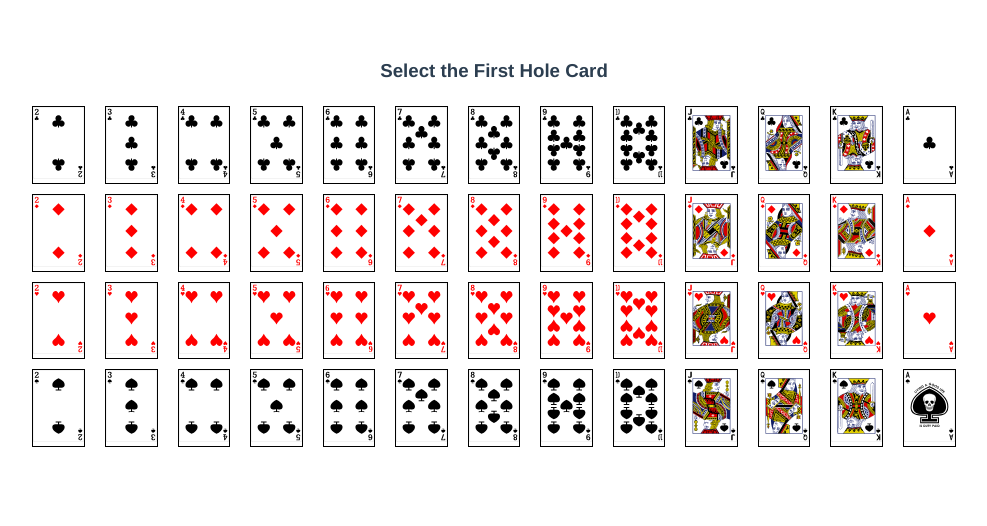
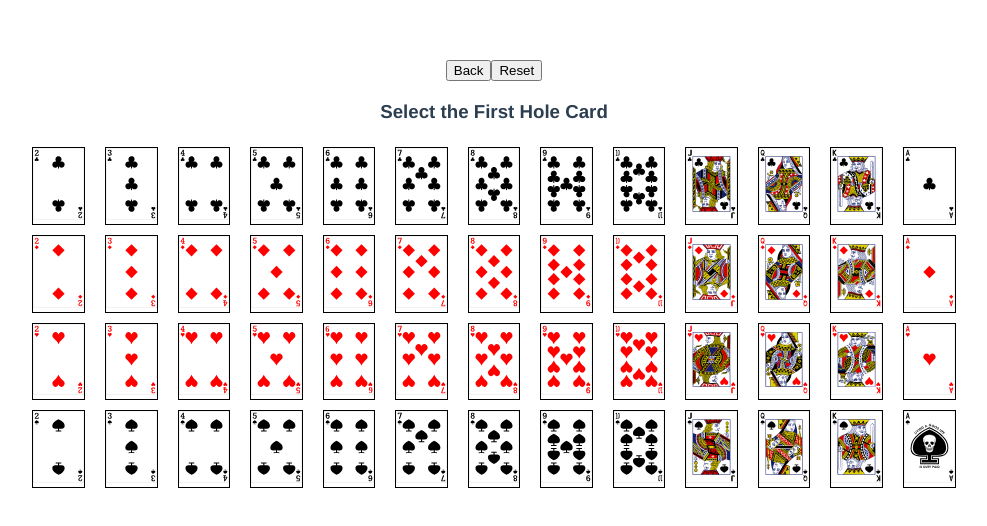
Before and after one commit to amarkules1/texas-holdem-dashboard, a Vue app in the folder texas-holdem-frontend/: page / in a window 1280 px wide. Shown: the top 526 px of the page, without its empty margins (146-1133 px from the left). Built offline with nearby package versions, Linux system fonts and the light colour scheme.

Commit message:
add back and reset buttons

```diff
--- a/texas-holdem-frontend/src/components/CardSelector.vue
+++ b/texas-holdem-frontend/src/components/CardSelector.vue
@@ -1,6 +1,4 @@
 <template>
-  <!-- try to make this work https://vuejs.org/guide/built-ins/transition  -->
-  <Transition>
   <div class="cardSelector">
     <h3>Select the {{ cardToSelect }}</h3>
     <div v-for="suit in suits" :key="suit" class="suitRow">
@@ -14,8 +12,6 @@
       </div>
     </div>
   </div>
-
-  </Transition>
 </template>
 
 
@@ -74,13 +70,4 @@ export default {
 .cardSelector {
   margin-top: 20px;
 }
-.v-enter-active,
-.v-leave-active {
-  transition: opacity 1s ease;
-}
-
-.v-enter-from,
-.v-leave-to {
-  opacity: 0;
-}
 </style>
--- a/texas-holdem-frontend/src/components/CardStatsContainer.vue
+++ b/texas-holdem-frontend/src/components/CardStatsContainer.vue
@@ -1,5 +1,9 @@
 <template>
     <SelectedCards :holeCards="holeCards" :communityCards="communityCards" />
+    <div class="buttonBar">
+      <button @click="backButton">Back</button>
+      <button @click="reset">Reset</button>
+    </div>
     <div class="cardSelectionHolder" v-if="cards.length < 7">
         <CardSelector :cardToSelect="getCardName()" :disabledCards="cards" @selectCard="(rank, suit) => selectCard(rank, suit)" />
     </div>
@@ -41,6 +45,21 @@ export default {
 
         getCardName() {
             return this.selections[this.cards.length]
+        },
+        backButton() {
+            if (this.cards.length > 0) {
+                this.cards.pop()
+            }
+            if (this.communityCards.length > 0) {
+                this.communityCards.pop()
+            } else if (this.holeCards.length > 0) {
+                this.holeCards.pop()
+            }
+        },
+        reset () {
+            this.cards = []
+            this.holeCards = []
+            this.communityCards = []
         }
     }
 }
```
Also changed, not shown: 1 other file (tests, documents, lock files or other folders).
